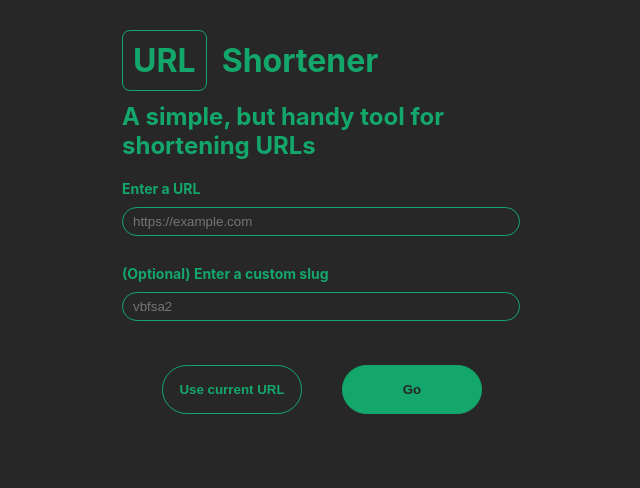
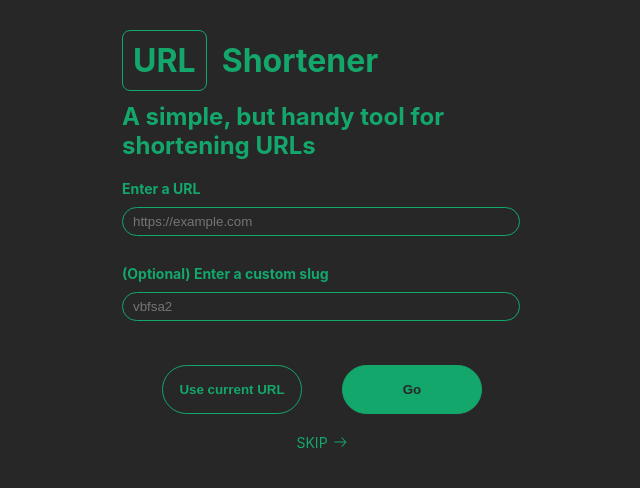
Before and after one commit to wwaterman12/url-shortener, a React (Create React App) app: page / in a window 1280 px wide. Shown: the top 488 px of the page, without its empty margins (318-958 px from the left). Built offline with nearby package versions, Linux system fonts and the light colour scheme; no server answers.

Commit message:
:recycle: :sparkles: add skip link on form page and tweak back link styles on result page

```diff
--- a/src/components/result/Result.module.css
+++ b/src/components/result/Result.module.css
@@ -2,6 +2,7 @@
   display: flex;
   align-items: center;
   font-size: 14px;
+  cursor: pointer;
 }
 
 .backLink img {
--- a/src/components/result/index.tsx
+++ b/src/components/result/index.tsx
@@ -5,7 +5,7 @@ import { selectPreviousUrls } from "../../store/slices/previousUrls";
 import LatestUrl from "../latestUrl";
 import UrlsList from "../urlsList";
 import Switch from "../switch";
-import arrowLeft from "../../assets/arrowLeft.svg";
+import arrow from "../../assets/arrow.svg";
 import styles from "./Result.module.css";
 
 function Result({ toggleActiveView }: Props) {
@@ -16,8 +16,8 @@ function Result({ toggleActiveView }: Props) {
   return (
     <div>
       <span className={styles.backLink} onClick={toggleActiveView}>
-        <img src={arrowLeft} alt="arrow left" />
-        BACK
+        <img src={arrow} alt="arrow left" />
+        &nbsp;BACK
       </span>
       <LatestUrl />
       <h2>Previous URLs</h2>
--- a/src/view/View.module.css
+++ b/src/view/View.module.css
@@ -21,6 +21,20 @@
   z-index: -1;
 }
 
+.skipLink {
+  margin: 20px;
+  display: flex;
+  justify-content: center;
+  align-items: center;
+  font-size: 14px;
+  cursor: pointer;
+}
+
+.skipLink img {
+  height: 16px;
+  transform: rotate(180deg);
+}
+
 @media screen and (max-width: 400px) {
   .views {
     padding: 10px;
--- a/src/view/index.tsx
+++ b/src/view/index.tsx
@@ -5,6 +5,7 @@ import { ActiveView } from "../lib/interfaces";
 import Form from "../components/form";
 import Header from "../components/header";
 import Result from "../components/result";
+import arrow from "../assets/arrow.svg";
 import styles from "./View.module.css";
 
 function View() {
@@ -24,6 +25,13 @@ function View() {
       >
         <Header />
         <Form toggleActiveView={() => setActiveView("result")} />
+        <span
+          className={styles.skipLink}
+          onClick={() => setActiveView("result")}
+        >
+          SKIP&nbsp;
+          <img src={arrow} alt="arrow right" />
+        </span>
       </div>
       <div
         className={`${styles.view} ${
```
Also changed, not shown: src/assets/arrow.svg (renamed from src/assets/arrowLeft.svg).
